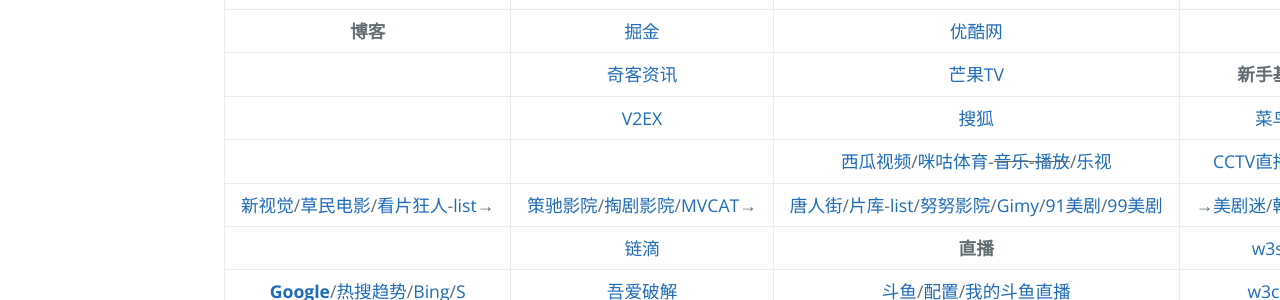
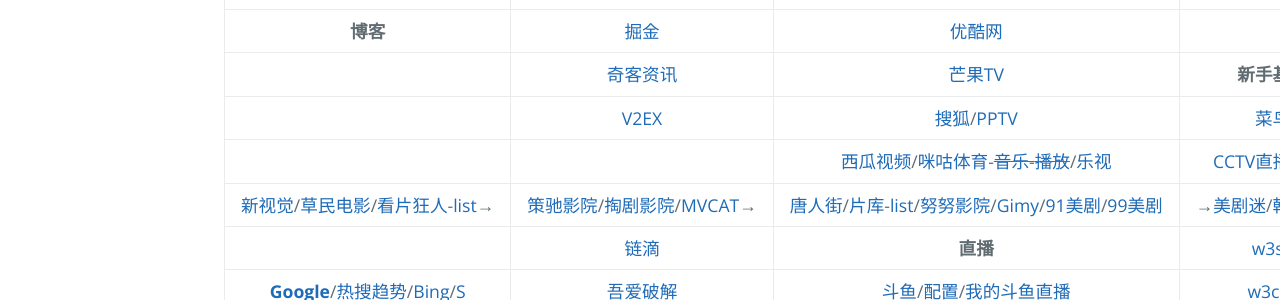
Before and after one commit to AmbroseRen/test, a Jekyll site: the page built from navigation.md, in a window 1280 px wide. Shown: the part 1035-1335 px from the top of the page. Built offline with Jekyll 4.4.1, drawn with Linux system fonts in a browser that asks for light colours; our own code applies the rules of GitHub Pages for plain Markdown files; the repository's description, which GitHub fills in, is left out.

Commit message:
Update navigation.md

```diff
--- a/navigation.md
+++ b/navigation.md
@@ -28,7 +28,7 @@
 | [plurk](https://www.plurk.com/AmbroseRenCN) | [博客园-主页](https://home.cnblogs.com/u/rensi/) | [爱奇艺](https://www.iqiyi.com/u/fav)/[风云榜](https://www.iqiyi.com/ranks1/home)/[国际站](https://www.iq.com/)/[收藏](https://www.iq.com/personal?type=favorite) | [阿里云盘](https://www.aliyundrive.com/drive/) |
 | __博客__ | [掘金](https://juejin.cn/) | [优酷网](https://user.youku.com/page/usc/fav?theme=) | []() |
 | []() | [奇客资讯](https://www.solidot.org/) | [芒果TV](https://i.mgtv.com/my/looklist) | __新手基础自学__ |
-| []() | [V2EX](https://www.v2ex.com/?tab=tech) | [搜狐](https://my.tv.sohu.com/i/bookmark) | [菜鸟教程](https://www.runoob.com/) |
+| []() | [V2EX](https://www.v2ex.com/?tab=tech) | [搜狐](https://my.tv.sohu.com/i/bookmark)/[PPTV](https://www.pptv.com/) | [菜鸟教程](https://www.runoob.com/) |
 | []() | []() | [西瓜视频](https://www.ixigua.com/my/favorite)/[咪咕体育](https://www.miguvideo.com/mgs/website/prd/personalCenter.html#/collect)-~~[音乐](https://music.migu.cn/v3/my/playlist)-[播放](https://music.migu.cn/v3/music/player/audio)~~/[乐视](http://i.le.com/playrecord#favorite) | [CCTV直播](https://tv.cctv.com/live/)/[电视直播](http://www.hao5.net/) |
 | [新视觉](https://www.ixinshijue.com/)/[草民电影](https://www.cmdy555.com/)/[看片狂人](https://www.kpkuang.com/)-[list](https://listed.to/p/l1PbMlAK7g)→ | [策驰影院](http://www.cechiyy5.com/)/[掏剧影院](https://www.taojuyb.com/)/[MVCAT](https://www.mvcat.com/)→ | [唐人街](https://www.tangrenjie.tv/)/[片库](https://www.mypianku.net/)-[list](https://www.pianku.tv/)/[努努影院](https://www.nunuyy.cc/)/[Gimy](https://gimy.app/)/[91美剧](https://91mjw.com/)/[99美剧](https://www.99meiju.org/) | →[美剧迷](https://www.meijumi.net/)/[韩剧网](https://www.tvn.cc/)/[蛋蛋赞](https://www.dandanzan.cc/) |
 | []() | [链滴](https://ld246.com/) | __直播__ | [w3school](https://www.w3school.com.cn/) |
```
